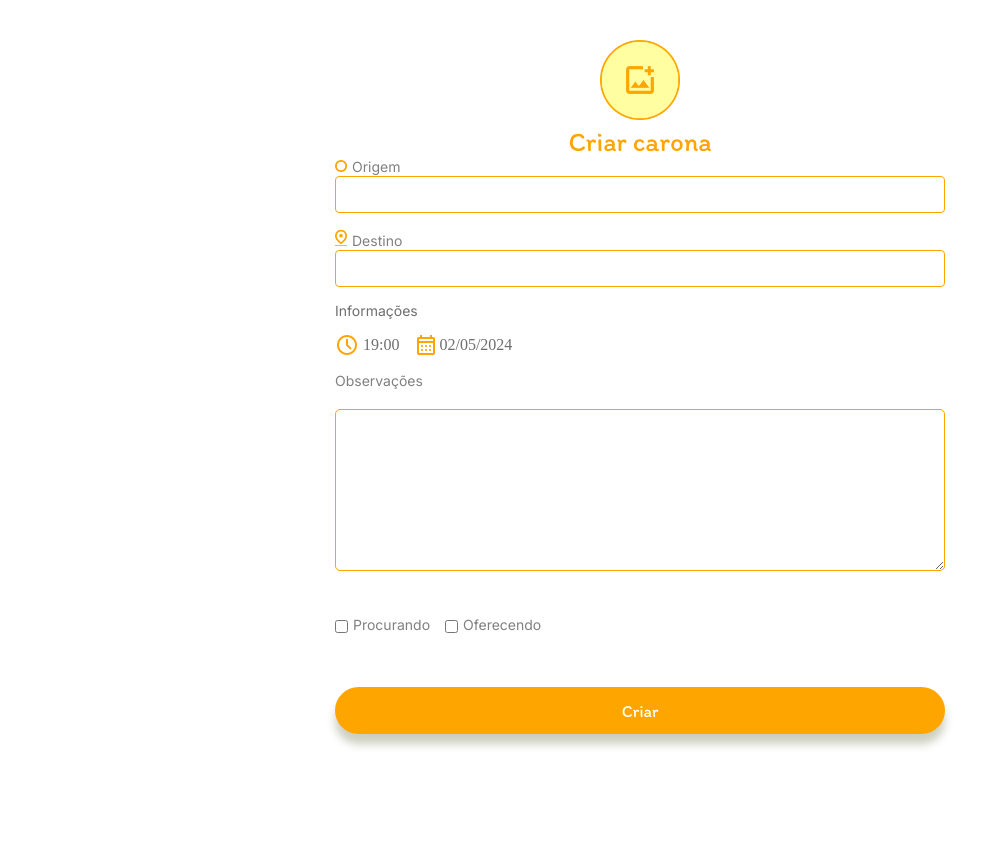
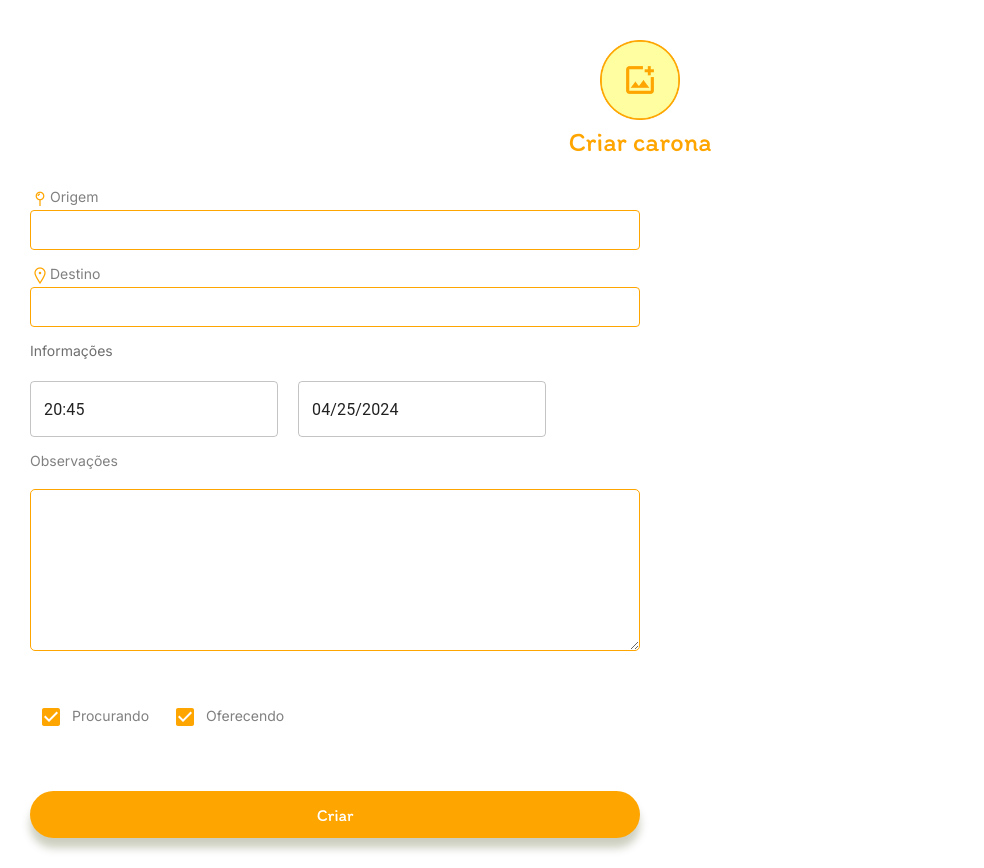
Before and after one commit to Rayane-Araujo/caronas_app, a React (Vite) app in the folder frontend/: page /ride-create in a window 1280 px wide. Shown: the whole page, without its empty margins (0-984 px from the left). Before the commit the page ends 800 px from the top, so only its background shows below. Built offline with nearby package versions, Linux system fonts and the light colour scheme.

Commit message:
refactor: refatoração na tela RideCreate

```diff
--- /dev/null
+++ b/frontend/src/components/Mui/DatePicker.jsx
@@ -0,0 +1,18 @@
+import * as React from "react";
+import dayjs from "dayjs";
+import { DemoContainer, DemoItem } from "@mui/x-date-pickers/internals/demo";
+import { AdapterDayjs } from "@mui/x-date-pickers/AdapterDayjs";
+import { LocalizationProvider } from "@mui/x-date-pickers/LocalizationProvider";
+import { DatePicker } from "@mui/x-date-pickers/DatePicker";
+
+export const BasicDatePicker = () => {
+  return (
+    <LocalizationProvider dateAdapter={AdapterDayjs}>
+      <DemoContainer components={["DatePicker"]}>
+        <DemoItem>
+          <DatePicker defaultValue={dayjs()} />
+        </DemoItem>
+      </DemoContainer>
+    </LocalizationProvider>
+  );
+}
--- /dev/null
+++ b/frontend/src/components/Mui/TimePicker.jsx
@@ -0,0 +1,18 @@
+import * as React from "react";
+import dayjs from "dayjs";
+import { DemoContainer, DemoItem } from "@mui/x-date-pickers/internals/demo";
+import { AdapterDayjs } from "@mui/x-date-pickers/AdapterDayjs";
+import { LocalizationProvider } from "@mui/x-date-pickers/LocalizationProvider";
+import { TimePicker } from "@mui/x-date-pickers/TimePicker";
+
+export const BasicTimePicker = () => {
+  return (
+    <LocalizationProvider dateAdapter={AdapterDayjs}>
+      <DemoContainer components={["TimePicker"]}>
+        <DemoItem>
+          <TimePicker defaultValue={dayjs()}  ampm={false} />
+        </DemoItem>
+      </DemoContainer>
+    </LocalizationProvider>
+  );
+}
--- a/frontend/src/index.css
+++ b/frontend/src/index.css
@@ -46,42 +46,8 @@ p {
   margin-bottom: 14px;
 }
 
-input, textarea {
-  outline:#FFA500;
-  border: 1px solid #FFA500;
-}
-
-textarea {
-  padding: 5px 10px;
-  border-radius: 5px;
-}
-
 /* components */
 
-/* Component Button */
-button {
-  margin-top: 8px;
-  border-radius: 31px;
-  width: 155px;
-  height: 47px;
-  box-shadow: 0px 10px 9px rgba(50, 64, 1, 0.25);
-  color: #ffffff;
-  font-weight: 400;
-  background: #ffa500;
-  border-style: none;
-  font-size: 17px;
-}
-
-
-/* Component Button */
-
-/* Component Link */
-a {
-  text-decoration: none;
-}
-
-
-/* Component Link */
 
 /* component item_ride_available */
 div.item_ride_available {
@@ -158,98 +124,3 @@ div.item_ride_available img {
   height: 20px;
 }
 /* component item_ride_available */
-
-/* component input_with_icons */
-
-main div.inputs_with_clock_and_dollar {
-  display: flex;
-  margin-left: 8%;
-  margin-top: 4%;
-}
-
-main div.input_clock_with_image {
-  display: flex;
-}
-
-main input.input_clock {
-  width: 41%;
-  border-left: none;
-  border-right: none;
-  border-top: none;
-  border-color: #d9d9d9;
-}
-
-main div.input_value_with_image {
-  display: flex;
-}
-
-main input.input_value {
-  width: 65%;
-  border-left: none;
-  border-right: none;
-  border-top: none;
-  border-color: #d9d9d9;
-}
-
-main div.input_calendar_with_image {
-  display: flex;
-  margin-top: 9%;
-  margin-left: 8%;
-  gap: 5px;
-}
-
-main input.input_calendar {
-  width: 75%;
-  border-left: none;
-  border-right: none;
-  border-top: none;
-  border-color: #d9d9d9;
-}
-/* component input_with_icons */
-
-.error {
-  color: #ff0000;
-}
-
-.search-ride-create img {
-  width: 12px;
-  margin-right: 5px;
-}
-
-.info {
-  display: flex;
-  flex-direction: column;
-}
-
-.info .date-and-time {
-  display: flex;
-  align-items: center;
-}
-
-.info .date-and-time span {
-  margin-right: 18px;
-}
-
-.info .date-and-time img {
-  margin-right: 4px;
-}
-
-.info label {
-  margin-top: 20px;
-}
-
-.checkbox {
-  display: flex;
-  align-items: center;
-  justify-content: space-between;
-  margin: 30px 0px;
-}
-
-.checkbox .checkbox-fild label {
-  margin-right: 15px;
-}
-
-.checkbox .checkbox-fild input {
-  margin-right: 5px;
-  vertical-align: middle;
-}
--- a/frontend/src/pages/Login/styled.js
+++ b/frontend/src/pages/Login/styled.js
@@ -5,7 +5,7 @@ export const ContentInput = styled.main`
   display: flex;
   flex-direction: column;
   align-items: center;
-  margin: auto;
+  margin-top: 30px;
 
   @media(min-width: 765px) {
     width: 50%;
--- a/frontend/src/pages/RideCreate/index.jsx
+++ b/frontend/src/pages/RideCreate/index.jsx
@@ -2,14 +2,12 @@ import { Header } from "../../components/Header";
 import { Button } from "../../styles/Button";
 import { Input } from "../../styles/Input";
 import { ContentInput, Form } from "../../pages/Login/styled";
+import { CheckboxFild, CheckboxWrapper, Info, InputWrapper, TextArea } from "./styled";
+import { BasicDatePicker } from "../../components/Mui/DatePicker";
+import { BasicTimePicker } from "../../components/Mui/TimePicker";
 
 import logo from "../../assets/images/LogoFoto.jpg";
-import origin from "../../assets/images/Origem.png";
-import destiny from "../../assets/images/Destino.png";
-import watch from "../../assets/images/icon_clock.png";
-import calendar from "../../assets/images/Calendar.png";
-
-
+import Checkbox from "@mui/material/Checkbox";
 
 export const RideCreate = () => {
   return (
@@ -17,55 +15,61 @@ export const RideCreate = () => {
       <Header logo={logo} title="Criar carona" />
       <ContentInput>
         <Form>
-            <div className="search-ride-create">
-              <img src={origin}  alt="Ícone de origem da carona" />
+          <div>
+            <InputWrapper>
+              <i className="las la-map-pin"></i>
               <label>Origem</label>
-              <Input
-                type="text"
-                name="origin"
-                // value={formData.origin}
-              />
+            </InputWrapper>
+            <Input type="text" name="origin" />
           </div>
 
-          <div className="search-ride-create">
-            <img  src={destiny} alt="Ícone de destino da carona" />
+          <div>
+            <InputWrapper>
+              <i className="las la-map-marker"></i>
               <label>Destino</label>
-            <Input
-              type="text"
-              name="destiny"
-              // value={formData.destiny}
-            />
+            </InputWrapper>
+            <Input type="text" name="destiny" />
           </div>
 
-          <div className="info">
-            <p>
-              Informações
-            </p>
+          <Info>
+            <p>Informações</p>
             <div className="date-and-time">
-              <img src={watch} alt="Ícone de relogio" />
-              <span>19:00</span>
+              <BasicTimePicker />
 
-              <img src={calendar} alt="Ícone de calendario" />
-              <span>02/05/2024</span>
+              <BasicDatePicker />
             </div>
-          </div>
+          </Info>
 
           <label>Observações</label>
-              <textarea name="" id="" cols="30" rows="10"></textarea>
+          <TextArea cols="30" rows="10" />
 
-               <div className="checkbox">
-                  <div className="checkbox-fild">
-                    <input type="checkbox" />
+          <CheckboxWrapper>
+            <CheckboxFild>
+              <Checkbox
+                defaultChecked
+                sx={{
+                  color: "#FFA500",
+                  "&.Mui-checked": {
+                    color: "#FFA500",
+                  },
+                }}
+              />
               <label>Procurando</label>
 
-                    <input type="checkbox" />
+              <Checkbox
+                defaultChecked
+                sx={{
+                  color: "#FFA500",
+                  "&.Mui-checked": {
+                    color: "#FFA500",
+                  },
+                }}
+              />
               <label>Oferecendo</label>
-                  </div>
-               </div>
+            </CheckboxFild>
+          </CheckboxWrapper>
 
-          <Button type="submit">
-            {"Criar"}
-          </Button>
+          <Button type="submit">{"Criar"}</Button>
         </Form>
       </ContentInput>
     </>
--- /dev/null
+++ b/frontend/src/pages/RideCreate/styled.js
@@ -0,0 +1,52 @@
+import styled from "styled-components";
+
+export const InputWrapper = styled.div`
+  display: flex;
+  align-items: center;
+
+  > img {
+    width: 12px;
+  }
+
+  > i {
+    font-size: 20px;
+    color: #ffa500;
+  }
+`;
+
+
+export const Info = styled.div`
+  display: flex;
+  flex-direction: column;
+
+  .date-and-time {
+    display: flex;
+    gap: 20px;
+  }
+`
+
+export const CheckboxWrapper = styled.div`
+  display: flex;
+  align-items: center;
+  justify-content: space-between;
+  margin: 30px 0px;
+`
+
+export const CheckboxFild = styled.div`
+  > label {
+    margin-right: 15px;
+  }
+
+  > input {
+    margin-right: 5px;
+    vertical-align: middle;
+  }
+`
+
+export const TextArea = styled.textarea`
+  outline:#FFA500;
+  border: 1px solid #FFA500;
+  padding: 5px 10px;
+  border-radius: 5px;
+
+`
--- a/frontend/src/styles/Input.js
+++ b/frontend/src/styles/Input.js
@@ -7,5 +7,6 @@ export const Input = styled.input`
   border: 1px solid #ffa500;
   width: 100%;
   padding: 10px;
+  font-size: 16px;
 
 `
```
Lines whose indentation alone changed are shown as unchanged.
